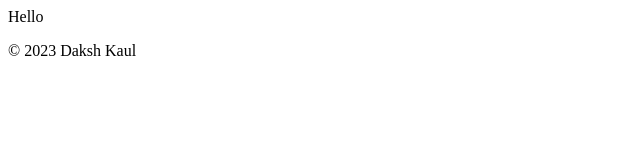
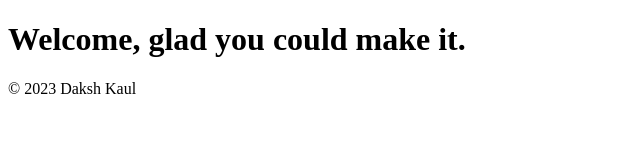
Before and after one commit to DriftingOtter/PortfolioPage, a plain HTML site: page index.html in a window 1280 px wide. Shown: the whole page, without its empty margins (0-640 px from the left). Drawn offline with Linux system fonts and the light colour scheme.

Commit message:
Added Keywords META, Added Landing Blurb, Changed Title

```diff
--- a/index.html
+++ b/index.html
@@ -5,17 +5,21 @@
         <meta charset="UTF-8">
         <meta http-equiv="X-UA-Compatible" content="IE=edge">
         <meta name="viewport" content="width=device-width, initial-scale=1.0">
-    <title>Portfolio Page</title>
+        <meta name="keywords" content="Daksh Kaul, Portfolio Page, DriftingOtter, Daksh Portfolio">
+
+        <title>Daksh's Portfolio Showcase</title>
     </head>
 
+
     <body>
-    <main>
-        Hello
-    </main>
+        <div>
+            <h1>Welcome, glad you could make it.</h1>
+        </div>
+
+
 
         <footer>
             <p>&copy; 2023 Daksh Kaul</p>
-
         </footer>
     </body>
 
```
Lines whose indentation alone changed are shown as unchanged.
